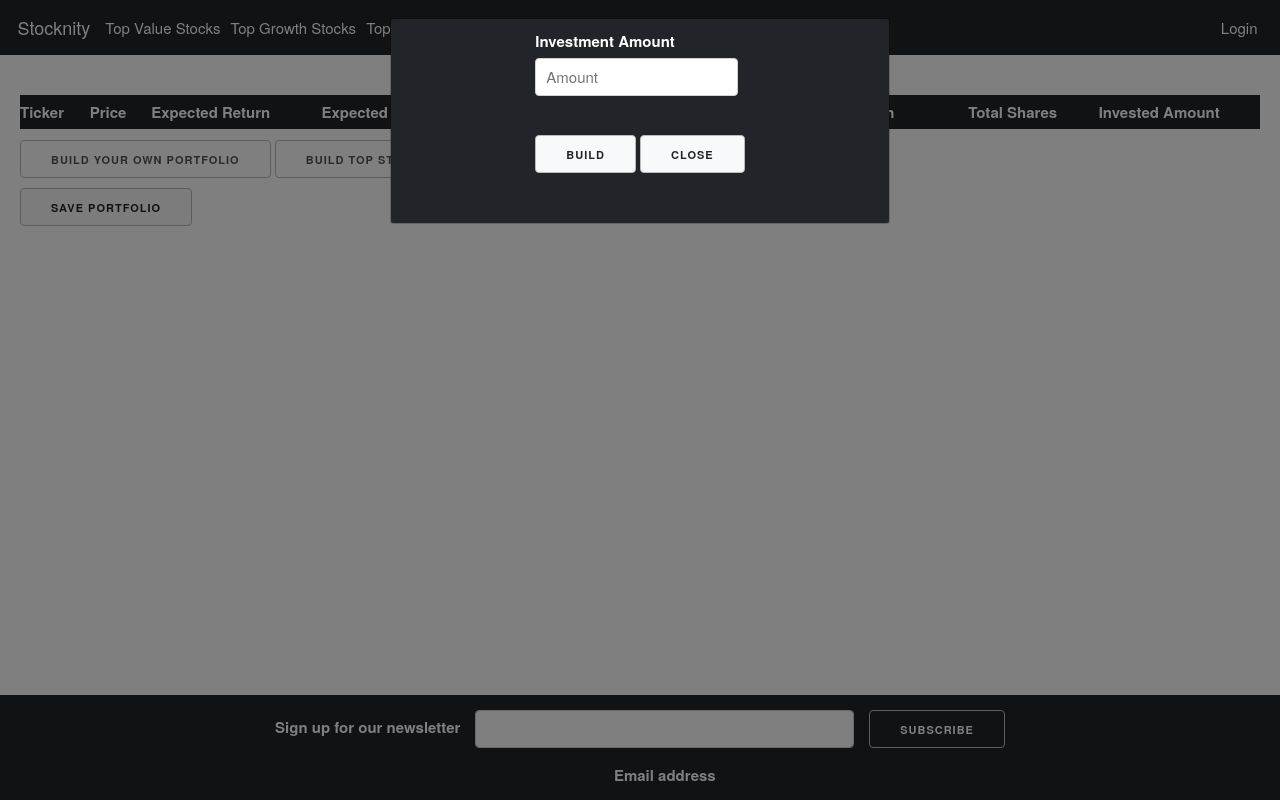
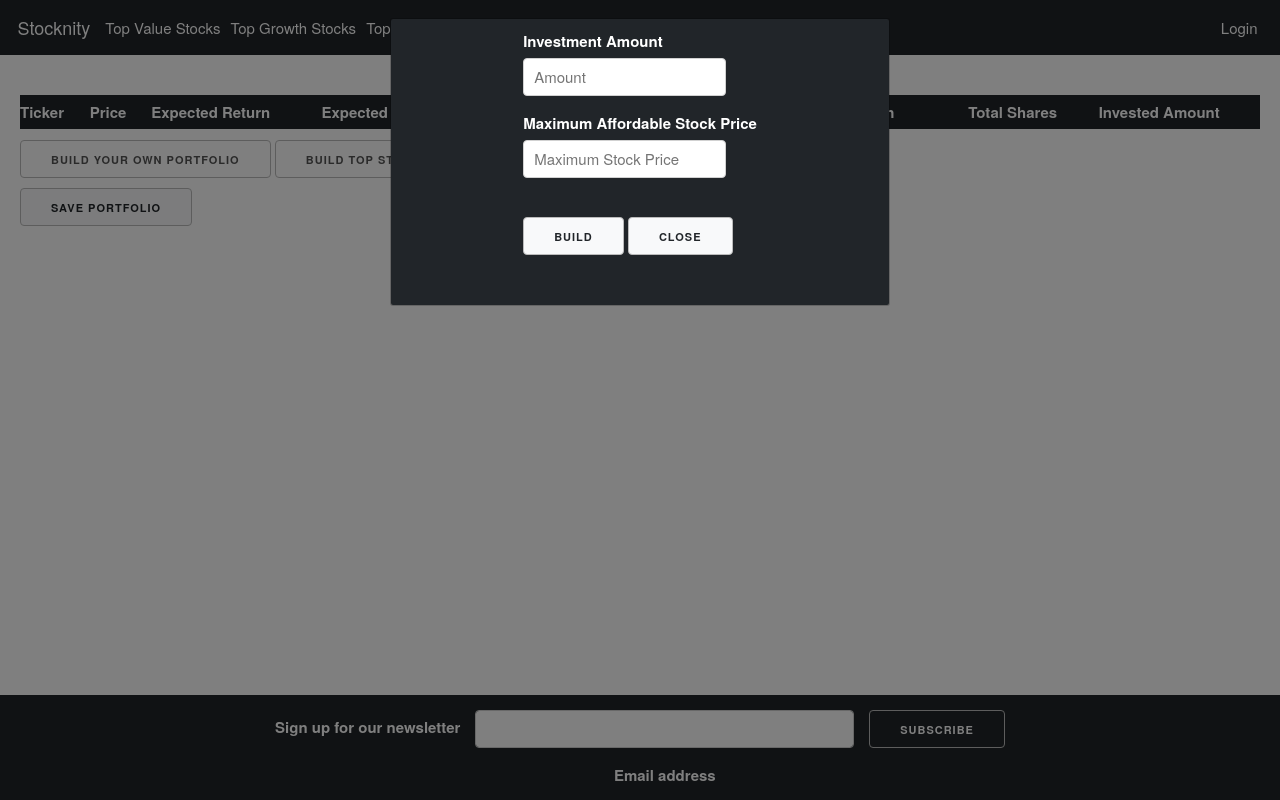
Before and after one commit to tkalden/stock-portfolio, a Flask app: template templates/buildPortfolio.html in a window 1280 px wide, after a click on "BUILD TOP STOCK PORTFOLIO". Run offline with Flask 2, Linux system fonts and the light colour scheme; the template is opened without the code that fills it, so the values that code supplies are empty; some libraries are stand-ins or nearby versions.

Commit message:
Added Portofolio Return and Risk. Added Maximum Stock Price that can be afforded"

```diff
--- a/helper.py
+++ b/helper.py
@@ -25,7 +25,9 @@ def get_optimization_parameters():
             {"label": "expected_return_value",
              "title": "Expected Return (%)", "placeholder": "Enter Expected Return"},
             {"label": "high_risk_flag",
-             "title": "High Risk Flag (True or False)", "placeholder": "True or False"}]
+             "title": "High Risk Flag (True or False)", "placeholder": "True or False"},
+             {"label": "max_stock_price",
+             "title": "Maximum Affordable Stock Price ", "placeholder": "Enter Maximum Price"}]
 
 def get_pickle_file():
     return {"dividend":"./pickleFiles/dividendchart.pkl",
--- a/main.py
+++ b/main.py
@@ -44,23 +44,27 @@ def build():
     stock_data = pd.read_pickle(helper.get_pickle_file()["stock"])
     ticker_list = sorted(list(set(stock_data["Ticker"])))
     session['user_id'] = 'albertkalden@gmail.com'
+    total_portfolio_return = 0
+    total_portfolio_risk = 0
     if request.method == 'POST':
         if request.form["btn"]=="Build":
             sector = request.form.get('sector')
             index = request.form.get('index')
             stock_type = request.form.get('stock_type')
             investing_amount = request.form.get('investing_amount')
+            maximum_stock_price = request.form.get('max_stock_price')
             strength_df = stockValueExtractor.update_strength_data(sector=sector, index = index,stock_type = stock_type)
-            portfolio = stockValueExtractor.build_portfolio_with_top_stocks(strength_df,investing_amount)
+            portfolio = stockValueExtractor.build_portfolio_with_top_stocks(strength_df,investing_amount,maximum_stock_price)
         elif request.form["btn"]=="Optimize":
             app.logger.info("Extracting form data")
             threshold = request.form["threshold"]
             stock_type = request.form["stock_type"]
             investing_amount = request.form["investing_amount"]
+            maximum_stock_price = request.form.get('max_stock_price')
             expected_return_value = request.form["expected_return_value"]
             selected_ticker_list = (list(set(request.form.getlist("stock[]"))))
             strength_df = stockValueExtractor.update_strength_data(sector = 'Any', index = 'S&P 500',stock_type = stock_type)
-            portfolio = stockValueExtractor.build_portfolio_from_user_input_tickers(strength_df,selected_ticker_list, threshold,expected_return_value, investing_amount)
+            portfolio = stockValueExtractor.build_portfolio_from_user_input_tickers(strength_df,selected_ticker_list, threshold,expected_return_value, investing_amount,maximum_stock_price)
         elif request.form["btn"]=="Save Portfolio":
              # for some reason the portfolio varible goes to empty dataframe when the save is clicked.Following
             # is the work around
@@ -69,8 +73,11 @@ def build():
                 app.logger.info(f'Saving portfolio Data %',portfolio)
                 stockValueExtractor.save_portfolio_data(portfolio,session['user_id'])
                 stockValueExtractor.save_user_data(session['user_id'])
+        total_portfolio_return = stockValueExtractor.calculate_portfolio_return(portfolio)
+        total_portfolio_risk = stockValueExtractor.calculate_portfolio_risk(portfolio)
     stockValueExtractor.pickle_file(portfolio,'portfolio')
-    return render_template('buildPortfolio.html',stock_types = helper.get_stock_type(),ticker_list = ticker_list,parameters=helper.get_optimization_parameters(),ticker_sector_lists=helper.index_select_attributes(),title= "Build Portfolio")
+    title = "Portfolio Return: {portfolio_return} % | Portfolio Risk: {risk} %".format(portfolio_return = total_portfolio_return, risk = total_portfolio_risk)
+    return render_template('buildPortfolio.html',stock_types = helper.get_stock_type(),ticker_list = ticker_list,parameters=helper.get_optimization_parameters(),ticker_sector_lists=helper.index_select_attributes(),title= title )
 
 @app.route('/screener/data')
 def stock_data():
--- a/templates/topStockPortfolioModal.html
+++ b/templates/topStockPortfolioModal.html
@@ -21,6 +21,13 @@
                 name="investing_amount"
                 placeholder= "Amount"
                 required></input>
+                <label class = "text-white" for = "maximum_stock_price">Maximum Affordable Stock Price</label>
+                <input
+                id = "max_stock_price"
+                type="text"
+                name="max_stock_price"
+                placeholder= "Maximum Stock Price"
+                required></input>
                 </div>
                 <br>
                 <div>
```
Also changed, not shown: stockValueExtract.py (+15 -5 lines), 1 other file.
